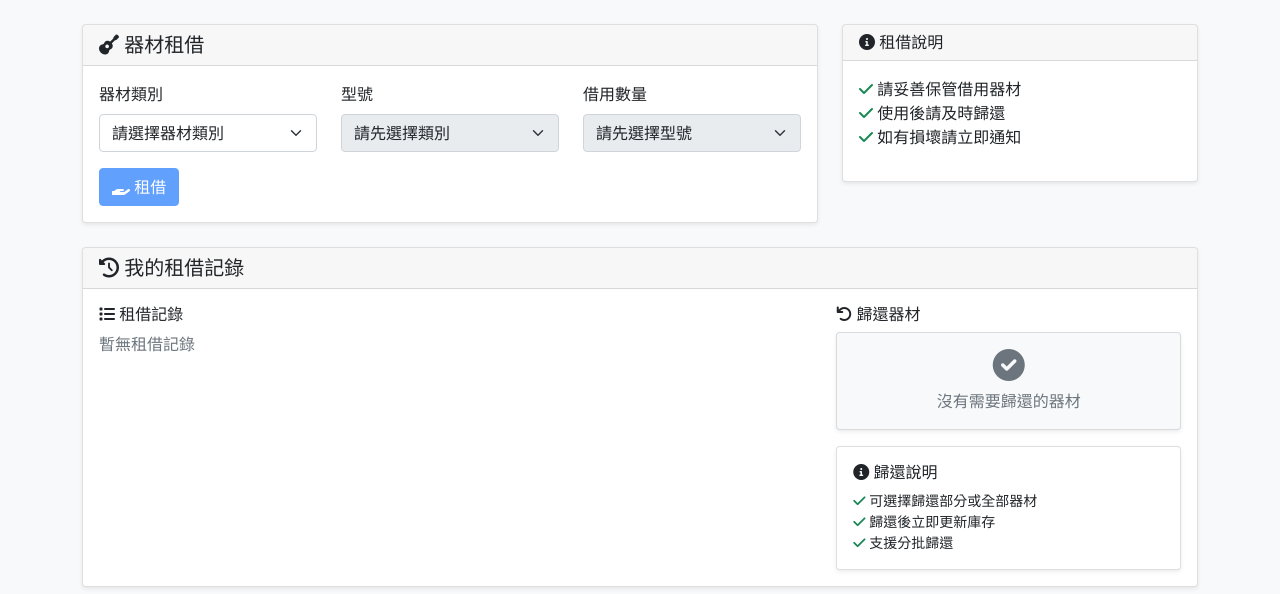
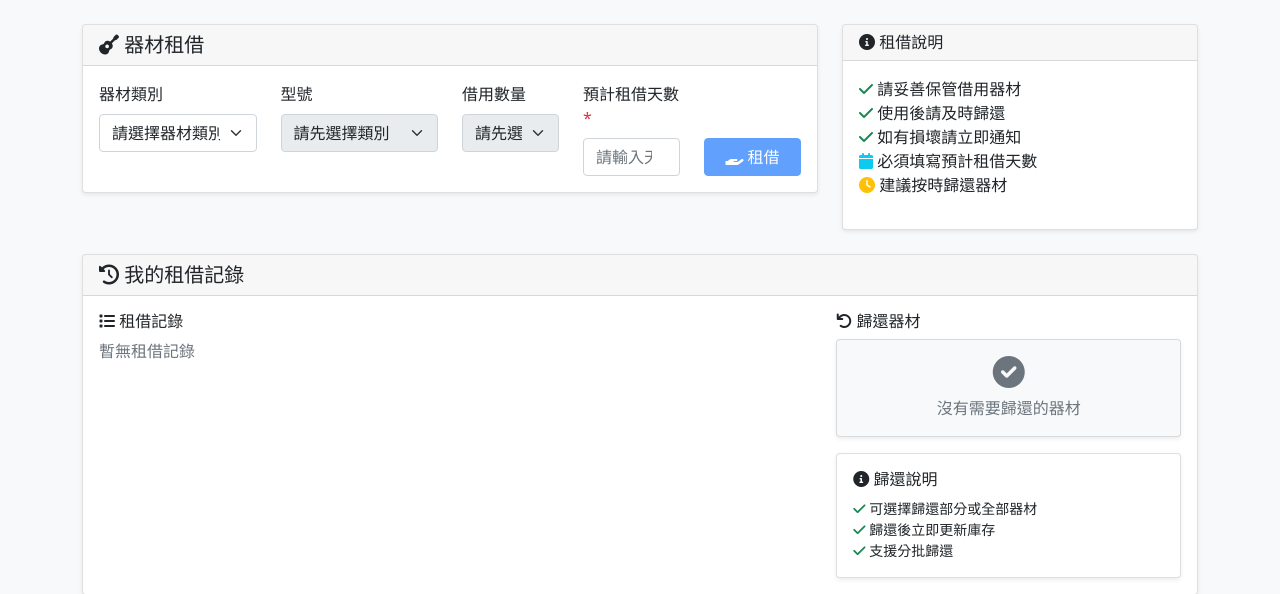
Before and after one commit to Yung-Chia-Chen/Guitar-Club-Management-System, a Flask app: page /dashboard in a window 1280 px wide. Shown: the part 56-650 px from the top of the page. Run offline with Flask 3, Linux system fonts and the light colour scheme; the visitor is signed in with stand-in values (Sample User, id 1); data comes from the database, SQL or seed files in the repository; data that the repository does not hold is empty; some libraries are stand-ins or nearby versions.

Commit message:
Add required rental days field to dashboard"

```diff
--- a/app.py
+++ b/app.py
@@ -88,6 +88,8 @@ def init_db():
                     equipment_id INTEGER NOT NULL,
                     rental_time TIMESTAMP NOT NULL,
                     return_time TIMESTAMP NULL,
+                    expected_return_date DATE NULL,
+                    rental_days INTEGER NULL,
                     status VARCHAR(20) DEFAULT 'borrowed',
                     FOREIGN KEY (user_id) REFERENCES users (id),
                     FOREIGN KEY (equipment_id) REFERENCES equipment (id)
@@ -125,6 +127,8 @@ def init_db():
                     equipment_id INTEGER NOT NULL,
                     rental_time TEXT NOT NULL,
                     return_time TEXT NULL,
+                    expected_return_date TEXT NULL,
+                    rental_days INTEGER NULL,
                     status TEXT DEFAULT 'borrowed',
                     FOREIGN KEY (user_id) REFERENCES users (id),
                     FOREIGN KEY (equipment_id) REFERENCES equipment (id)
@@ -318,7 +322,12 @@ def login():
             session['is_admin'] = user[3]
 
             flash(f'歡迎回來，{user[1]}！', 'success')
-            return redirect(url_for('dashboard'))
+
+            # 根據用戶角色決定跳轉頁面
+            if user[3]:  # is_admin == 1
+                return redirect(url_for('admin_panel'))
+            else:
+                return redirect(url_for('dashboard'))
         else:
             flash('學號或密碼錯誤', 'error')
 
@@ -399,6 +408,26 @@ def get_models(category):
 def borrow_equipment():
     equipment_id = request.form['equipment_id']
     borrow_quantity = int(request.form.get('borrow_quantity', 1))
+    rental_days = request.form.get('rental_days')
+
+    # 處理租借天數（必填）
+    if not rental_days or not rental_days.strip():
+        flash('請輸入預計租借天數', 'error')
+        return redirect(url_for('dashboard'))
+
+    try:
+        rental_days_int = int(rental_days)
+        if rental_days_int <= 0:
+            flash('租借天數必須是正整數', 'error')
+            return redirect(url_for('dashboard'))
+    except ValueError:
+        flash('租借天數必須是有效的數字', 'error')
+        return redirect(url_for('dashboard'))
+
+    # 計算預計歸還日期
+    from datetime import timedelta
+    current_date = datetime.now(TW_TZ)
+    expected_return_date = (current_date + timedelta(days=rental_days_int)).strftime('%Y-%m-%d')
 
     conn = get_db_connection()
     cursor = conn.cursor()
@@ -430,14 +459,14 @@ def borrow_equipment():
         for i in range(borrow_quantity):
             if is_postgresql():
                 cursor.execute('''
-                    INSERT INTO rental_records (user_id, equipment_id, rental_time)
-                    VALUES (%s, %s, %s)
-                ''', (session['user_id'], equipment_id, current_time))
+                    INSERT INTO rental_records (user_id, equipment_id, rental_time, expected_return_date, rental_days)
+                    VALUES (%s, %s, %s, %s, %s)
+                ''', (session['user_id'], equipment_id, current_time, expected_return_date, rental_days_int))
             else:
                 cursor.execute('''
-                    INSERT INTO rental_records (user_id, equipment_id, rental_time)
-                    VALUES (?, ?, ?)
-                ''', (session['user_id'], equipment_id, current_time))
+                    INSERT INTO rental_records (user_id, equipment_id, rental_time, expected_return_date, rental_days)
+                    VALUES (?, ?, ?, ?, ?)
+                ''', (session['user_id'], equipment_id, current_time, expected_return_date, rental_days_int))
 
         # 減少可用數量
         if is_postgresql():
@@ -456,7 +485,7 @@ def borrow_equipment():
         conn.commit()
 
         quantity_text = f'{borrow_quantity} 件' if borrow_quantity > 1 else '1 件'
-        flash(f'成功借用 {equipment[0]} {quantity_text}', 'success')
+        flash(f'成功借用 {equipment[0]} {quantity_text}，預計租借 {rental_days_int} 天', 'success')
     except Exception as e:
         conn.rollback()
         flash('借用失敗，請稍後再試', 'error')
--- a/templates/dashboard.html
+++ b/templates/dashboard.html
@@ -12,7 +12,7 @@
             <div class="card-body">
                 <form id="borrowForm" method="POST" action="{{ url_for('borrow_equipment') }}">
                     <div class="row">
-                        <div class="col-md-4">
+                        <div class="col-md-3">
                             <label for="category" class="form-label">器材類別</label>
                             <select class="form-select" id="category" name="category" required>
                                 <option value="">請選擇器材類別</option>
@@ -21,23 +21,28 @@
                                 {% endfor %}
                             </select>
                         </div>
-                        <div class="col-md-4">
+                        <div class="col-md-3">
                             <label for="equipment_id" class="form-label">型號</label>
                             <select class="form-select" id="equipment_id" name="equipment_id" required disabled>
                                 <option value="">請先選擇類別</option>
                             </select>
                         </div>
-                        <div class="col-md-4">
+                        <div class="col-md-2">
                             <label for="borrow_quantity" class="form-label">借用數量</label>
                             <select class="form-select" id="borrow_quantity" name="borrow_quantity" required disabled>
                                 <option value="">請先選擇型號</option>
                             </select>
                         </div>
-                    </div>
-                    <div class="mt-3">
-                        <button type="submit" class="btn btn-primary" id="borrowBtn" disabled>
-                            <i class="fas fa-hand-holding"></i> 租借
-                        </button>
+                        <div class="col-md-2">
+                            <label for="rental_days" class="form-label">預計租借天數 <span class="text-danger">*</span></label>
+                            <input type="number" class="form-control" id="rental_days" name="rental_days"
+                                   min="1" placeholder="請輸入天數" required>
+                        </div>
+                        <div class="col-md-2 d-flex align-items-end">
+                            <button type="submit" class="btn btn-primary w-100" id="borrowBtn" disabled>
+                                <i class="fas fa-hand-holding"></i> 租借
+                            </button>
+                        </div>
                     </div>
                 </form>
             </div>
@@ -54,6 +59,8 @@
                     <li><i class="fas fa-check text-success"></i> 請妥善保管借用器材</li>
                     <li><i class="fas fa-check text-success"></i> 使用後請及時歸還</li>
                     <li><i class="fas fa-check text-success"></i> 如有損壞請立即通知</li>
+                    <li><i class="fas fa-calendar text-info"></i> 必須填寫預計租借天數</li>
+                    <li><i class="fas fa-clock text-warning"></i> 建議按時歸還器材</li>
                 </ul>
             </div>
         </div>
@@ -313,7 +320,19 @@ document.getElementById('equipment_id').addEventListener('change', function() {
 
 document.getElementById('borrow_quantity').addEventListener('change', function() {
     const borrowBtn = document.getElementById('borrowBtn');
-    borrowBtn.disabled = !this.value;
+    const rentalDays = document.getElementById('rental_days');
+
+    // 檢查數量和租借天數都有填寫才啟用按鈕
+    borrowBtn.disabled = !(this.value && rentalDays.value);
+});
+
+// 新增：租借天數輸入檢查
+document.getElementById('rental_days').addEventListener('input', function() {
+    const borrowBtn = document.getElementById('borrowBtn');
+    const quantitySelect = document.getElementById('borrow_quantity');
+
+    // 檢查數量和租借天數都有填寫才啟用按鈕
+    borrowBtn.disabled = !(this.value && quantitySelect.value);
 });
 
 // 處理歸還模態對話框
```
